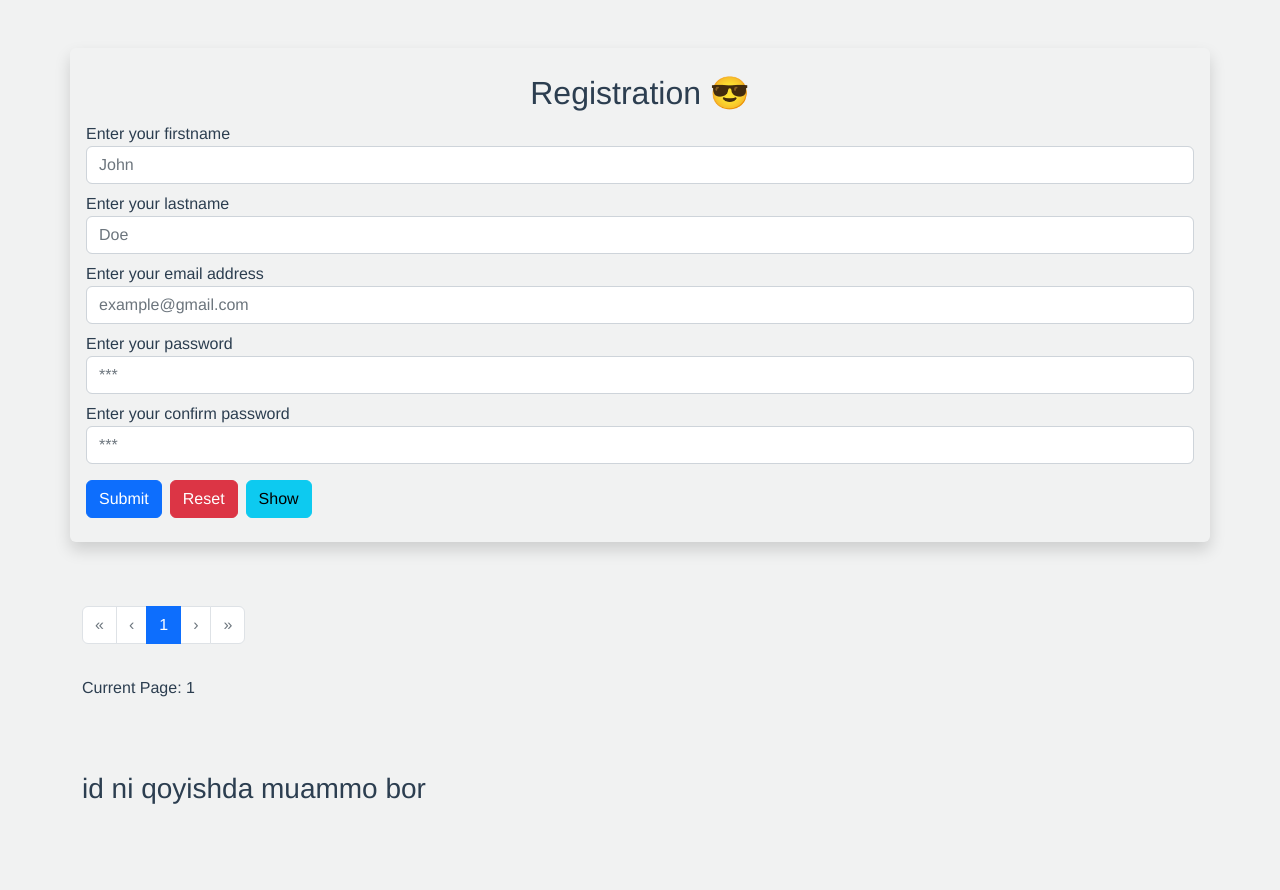
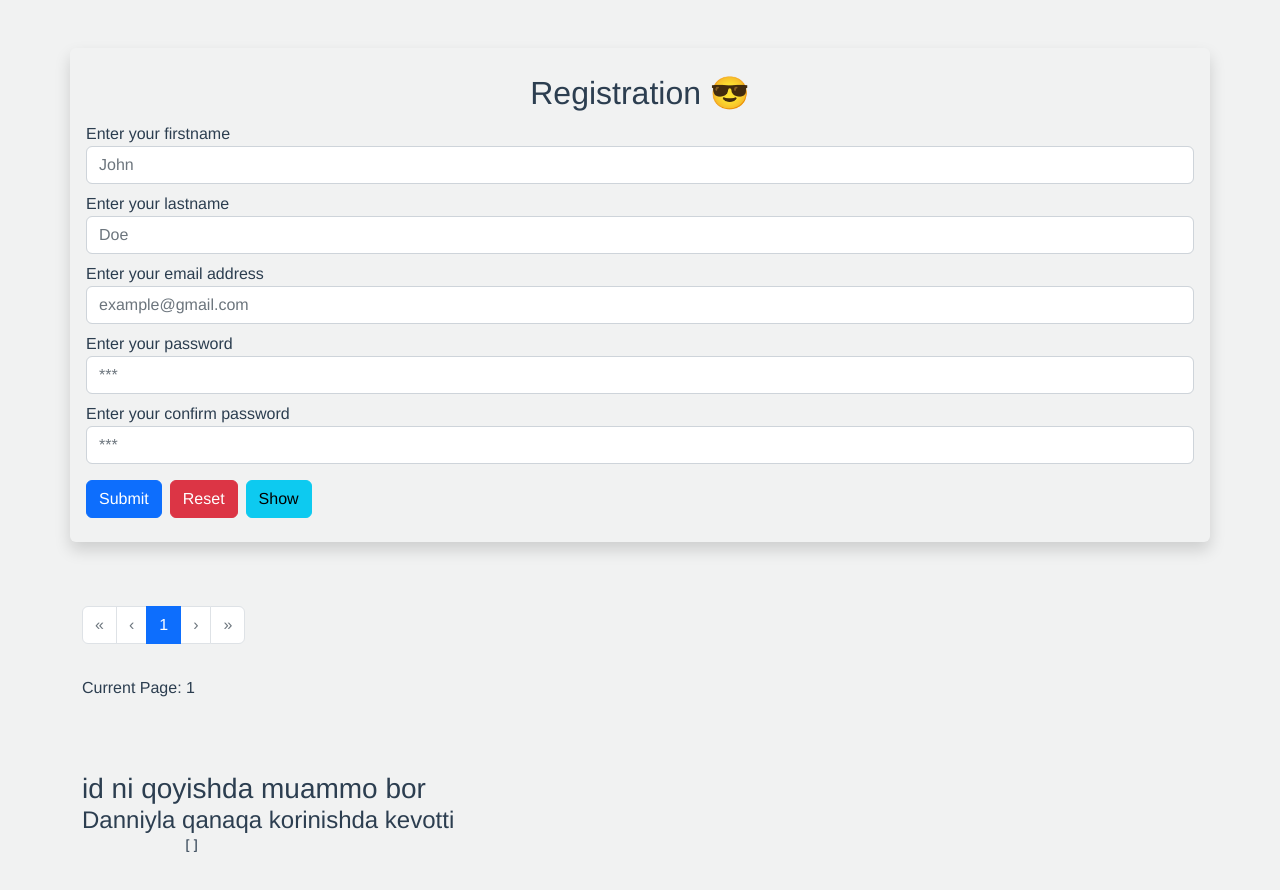
Before and after one commit to AvazShukurullayev/form-vue, a Vue app: page /#/ in a window 1280 px wide. Shown: the top 890 px of the page. Before the commit the page ends 806 px from the top, so only its background shows below. Built offline with nearby package versions, Linux system fonts and the light colour scheme.

Commit message:
need to fix problem

```diff
--- a/src/views/HomeView.vue
+++ b/src/views/HomeView.vue
@@ -114,6 +114,10 @@
           <br />
           <br />
           <h3>id ni qoyishda muammo bor</h3>
+          <h4>Danniyla qanaqa korinishda kevotti</h4>
+          <pre>
+            {{ getForm }}
+          </pre>
         </div>
       </div>
     </div>
```
